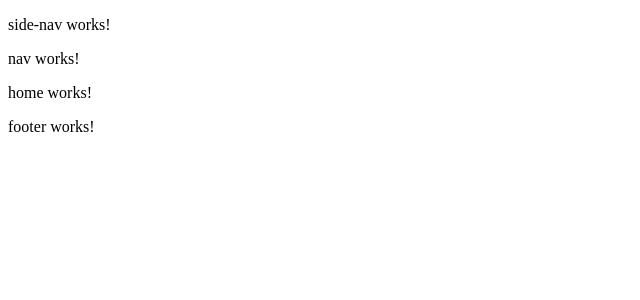
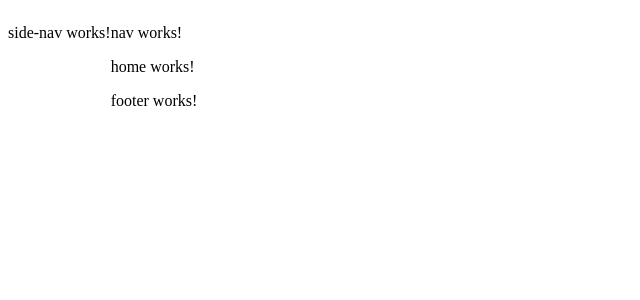
Before and after one commit to onwuvic/angular-admin-dashboard, an Angular app: page /dashboard in a window 1280 px wide. Shown: the top 300 px of the page, without its empty margins (0-640 px from the left). Built offline with nearby package versions, Linux system fonts and the light colour scheme.

Commit message:
add flex to the wrapper

```diff
--- a/src/app/dashboard/dashboard.component.scss
+++ b/src/app/dashboard/dashboard.component.scss
@@ -0,0 +1,3 @@
+.wrapper {
+  display: flex;
+}
```
